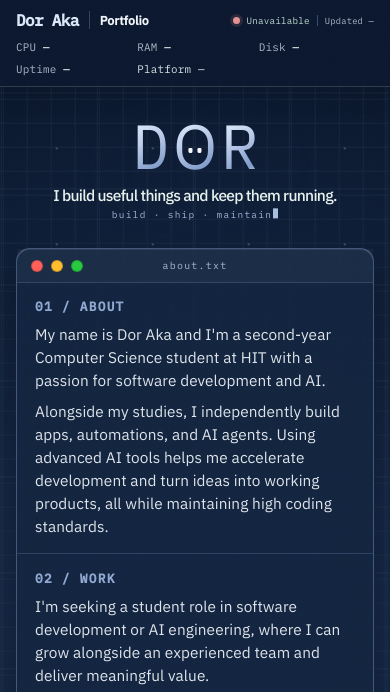
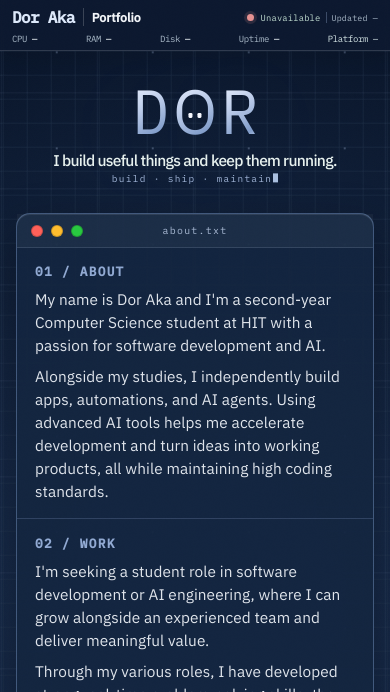
Before and after one commit to d0raka/d0rz, a website built with Vite: page index.html in a window 390 px wide. Shown: the top 692 px of the page. Built offline with nearby package versions, Linux system fonts and the light colour scheme; no server answers; files whose address does not match are found by name.

Commit message:
Compact the mobile menu bar

```diff
--- a/src/styles.css
+++ b/src/styles.css
@@ -1907,13 +1907,23 @@ html.motion .field__nodes { animation-duration: 55s; }
   .menubar__metric--platform { grid-column: auto; }
 }
 @media (max-width: 620px) {
-  .menubar__identity { gap: 10px; }
-  .menubar__title { padding-left: 10px; }
-  .menubar__state { gap: 7px; font-size: .58rem; }
-  .menubar__state .menubar__updated { padding-left: 7px; font-size: .55rem; }
-  .menubar__metrics { display: grid; grid-template-columns: repeat(3, minmax(0, 1fr)); width: 100%; gap: 6px; }
-  .menubar__metric { padding: 0; border: 0 !important; }
-  .menubar__metric--platform { grid-column: span 2; }
+  .nav__inner { gap: 3px 8px; padding: 5px 12px; }
+  .menubar__identity { gap: 8px; }
+  .menubar__title { padding-left: 8px; }
+  .menubar__state { gap: 5px; font-size: .55rem; }
+  .menubar__state .menubar__updated { padding-left: 5px; font-size: .52rem; }
+  .menubar__metrics {
+    display: flex;
+    justify-content: space-between;
+    width: 100%;
+    gap: 5px;
+    overflow-x: auto;
+    scrollbar-width: none;
+    font-size: .56rem;
+    letter-spacing: -.04em;
+  }
+  .menubar__metrics::-webkit-scrollbar { display: none; }
+  .menubar__metric { flex: 0 0 auto; padding: 0; border: 0 !important; }
 }
 .dock__icon--cv { background: linear-gradient(145deg, #7299d9, #2b518f); color: #f2f6ff; }
 .dock__icon--cv img { width: 32px; height: 32px; }
@@ -1980,6 +1990,7 @@ html.motion .field__nodes { animation-duration: 55s; }
 
 @media (max-width: 620px) {
   .nav { padding-top: env(safe-area-inset-top); }
+  .nav__inner { padding-inline: 12px; }
   .stage { padding-inline: 16px; }
   .monument__copy { margin-top: 4px; }
   .wordmark { font-size: clamp(3.6rem, 16vw, 5rem); }
```
